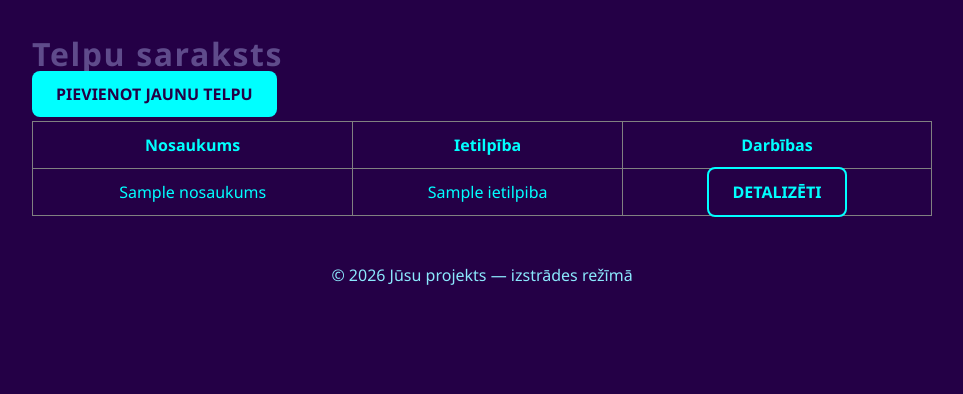
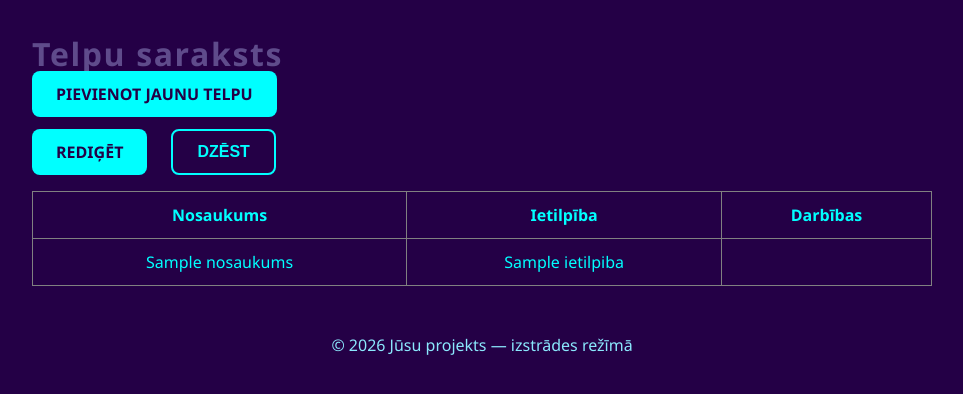
Before and after one commit to denisandrejev6-hue/projekts, a Laravel app: template resources/views/telpas/index.blade.php in a window 1280 px wide. Shown: the part 172-566 px from the top of the page, without its empty margins (158-1121 px from the left). Run offline with Laravel 12, Linux system fonts and the light colour scheme; the visitor is signed in with stand-in values (Sample User, id 1); data comes from the database, SQL or seed files in the repository; the template is opened without the code that fills it: most values are stand-ins (such as "Sample title", 1, 10 or a date in 2020).

Commit message:
vrode bi

```diff
--- a/resources/views/telpas/index.blade.php
+++ b/resources/views/telpas/index.blade.php
@@ -28,11 +28,15 @@
                     <td style="text-align:center;">{{ $item->nosaukums }}</td>
                     <td style="text-align:center;">{{ $item->ietilpiba }}</td>
                     @if(auth()->user()->loma !== 'Lietotajs')
-                        <td style="text-align:center;">
-                            <a href="{{ route('telpas.show', $item->ID) }}" class="btn secondary">Detalizēti</a>
-                        </td>
+                    <div style="display:flex; gap:12px; margin-top:24px;">
+                    <a href="{{ route('telpas.edit', $data->ID) }}" class="btn">Rediģēt</a>
+                        <form action="{{ route('telpas.destroy', $data->ID) }}" method="POST" onsubmit="return confirm('Vai tiešām dzēst?');">
+                            @csrf
+                            @method('DELETE')
+                            <button type="submit" class="btn secondary">Dzēst</button>
+                        </form>
                     @endif
-                </tr>
+                    </tr>
             @endforeach
         </tbody>
     </table>
```
